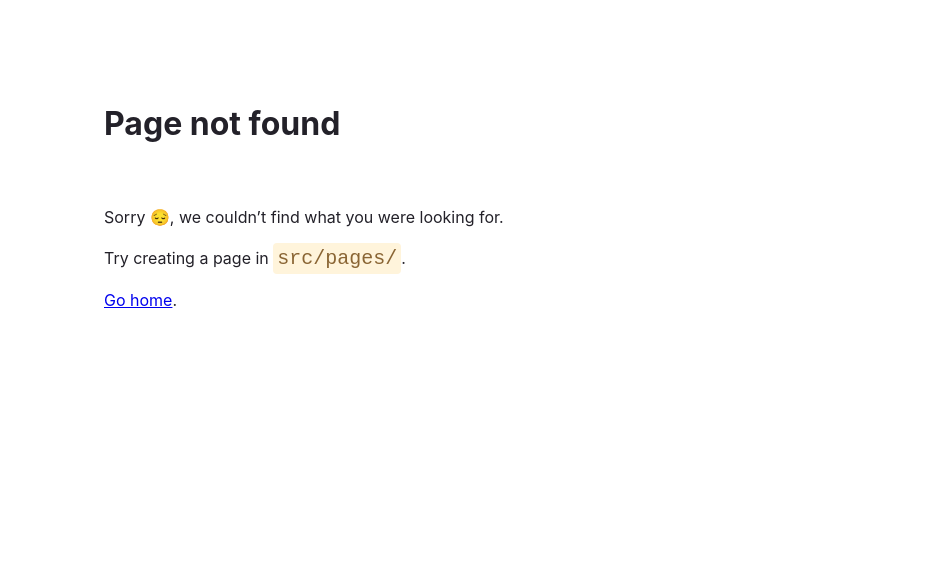
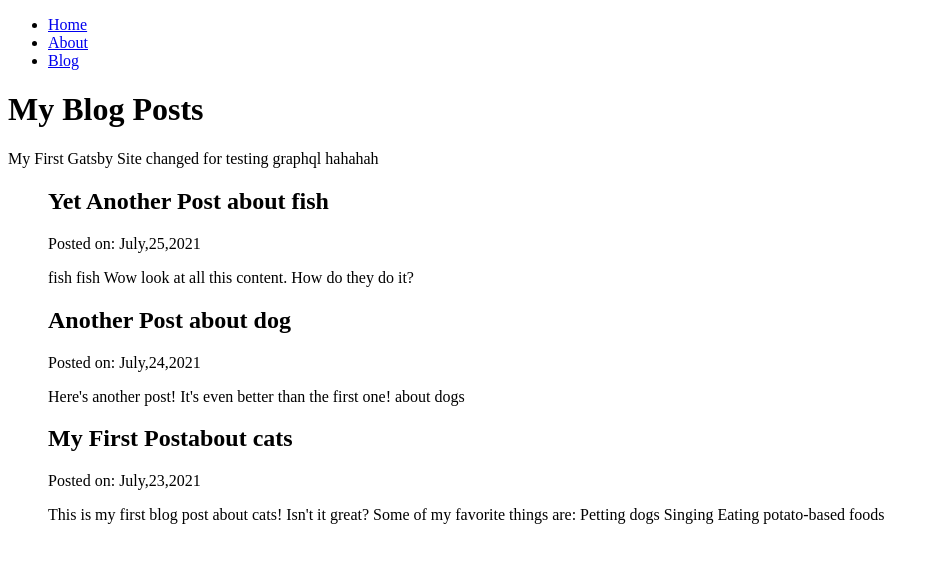
Before and after one commit to yibingchendrukwerkdeal/my-first-gatsby-site, a Gatsby site: page /blog in a window 1280 px wide. Before the commit this address had no page. Shown: the whole page, without its empty margins (0-939 px from the left). Built offline with nearby package versions, Linux system fonts and the light colour scheme; Gatsby itself is replaced by a stand-in of ours.

Commit message:
finished gatsby tutorial part 5, worked on getting data out of the data layer, gatsby-source-filesystem plugin, transformer plugin and MDX etc.

```diff
--- /dev/null
+++ b/blog/cat.mdx
@@ -0,0 +1,13 @@
+---
+title: "My First Postabout cats"
+date: "2021-07-23"
+slug: "cat"
+---
+
+This is my first blog post about cats! Isn't it *great*?
+
+Some of my **favorite** things are:
+
+* Petting dogs
+* Singing
+* Eating potato-based foods
--- /dev/null
+++ b/blog/dog.mdx
@@ -0,0 +1,7 @@
+---
+title: "Another Post about dog"
+date: "2021-07-24"
+slug: "dog"
+---
+
+Here's another post! It's even better than the first one! about dogs
--- /dev/null
+++ b/blog/fish.mdx
@@ -0,0 +1,7 @@
+---
+title: "Yet Another Post about fish"
+date: "2021-07-25"
+slug: "fish"
+---
+fish fish
+Wow look at all this content. How do they do it?
--- a/gatsby-config.js
+++ b/gatsby-config.js
@@ -3,8 +3,18 @@
  */
 module.exports = {
   siteMetadata: {
-    title: `My First Gatsby Site`,
+    title: `My First Gatsby Site changed for testing graphql hahahah`,
     siteUrl: `https://www.yourdomain.tld`,
   },
-  plugins: [],
+  plugins: [
+    {
+      resolve: "gatsby-source-filesystem",
+      options: {
+        name: `blog`,
+        path: `${__dirname}/blog`,
+      }
+    },
+    "gatsby-plugin-mdx",
+
+  ],
 }
--- a/package.json
+++ b/package.json
@@ -14,7 +14,10 @@
     "clean": "gatsby clean"
   },
   "dependencies": {
+    "@mdx-js/react": "^2.3.0",
     "gatsby": "^5.7.0",
+    "gatsby-plugin-mdx": "^5.8.0",
+    "gatsby-source-filesystem": "^5.7.0",
     "react": "^18.2.0",
     "react-dom": "^18.2.0"
   }
--- a/src/components/layout.js
+++ b/src/components/layout.js
@@ -1,24 +1,40 @@
 import * as React from 'react'
 import { Link } from 'gatsby'
+import { useStaticQuery, graphql } from 'gatsby';
+import {
+  //need to catch up with skipped tutorials on how this varialble name is formatted
+  siteTitle,
+} from './layout.module.css'
+
 
 const Layout = ({ pageTitle, children }) => {
+
+  const data=useStaticQuery(graphql`
+  query {
+      site {
+        siteMetadata {
+          title
+        }
+      }
+    }
+    `)
+
   return (
     <div>
-
 
       <nav>
         <ul>
           <li><Link to="/">Home</Link></li>
           <li><Link to="/about">About</Link></li>
+          <li><Link to="/blog">Blog</Link></li>
         </ul>
       </nav>
 
-
       <main>
         <h1>{pageTitle}</h1>
+        <header className={siteTitle}>{data.site.siteMetadata.title}</header>
         {children}
       </main>
-
 
     </div>
   )
--- /dev/null
+++ b/src/components/layout.module.css
@@ -0,0 +1,8 @@
+/* ... your existing styles */
+
+.site-title {
+    font-size: 3rem;
+    color: gray;
+    font-weight: 700;
+    margin: 3rem 0;
+  }
--- /dev/null
+++ b/src/components/seo.js
@@ -0,0 +1,20 @@
+import * as React from 'react'
+import { graphql, useStaticQuery } from 'gatsby'
+
+const Seo = ({ title }) => {
+  const data = useStaticQuery(graphql`
+    query {
+      site {
+        siteMetadata {
+          title
+        }
+      }
+    }
+  `)
+
+  return (
+    <title>{title} | {data.site.siteMetadata.title}</title>
+  )
+}
+
+export default Seo
--- a/src/pages/about.js
+++ b/src/pages/about.js
@@ -1,21 +1,32 @@
 // Step 1: Import React
 import * as React from 'react'
 import { Link } from 'gatsby'
+import Layout from "../components/layout"
+import Seo from '../components/seo'
 
 // Step 2: Define your component
 const AboutPage = () => (
-    <main>
-      <h1>About Me</h1>
-      <Link to='/'>home</Link>
-      <p>Hi there! I'm the proud creator of this site, which I built with Gatsby.</p>
+    // <main>
+    //   <h1>About Me</h1>
+    //   <Link to='/'>home</Link>
+    //   <p>Hi there! I'm the proud creator of this site, which I built with Gatsby.</p>
+    //   <h1>Favorite food </h1>
+    //   <p>sushi sushi sushi sushi </p>
+    //   <h1>next vacation destination</h1>
+    //   <p>poland</p>
+    // </main>
+    <Layout pageTitle="about me">
+        <p>Hi there! I'm the proud creator of this site, which I built with Gatsby.</p>
       <h1>Favorite food </h1>
       <p>sushi sushi sushi sushi </p>
-      <h1>next vacation destination</h1>
+       <h1>next vacation destination</h1>
       <p>poland</p>
-    </main>
+    </Layout>
+
+
 )
 
-export const Head=()=><title>About me</title>
+export const Head = () => <Seo title="About Me" />
 
 
 // Step 3: Export your component
--- /dev/null
+++ b/src/pages/blog.js
@@ -0,0 +1,64 @@
+import * as React from 'react'
+import Layout from '../components/layout'
+import Seo from '../components/seo'
+import { graphql } from 'gatsby'
+
+
+const BlogPage = ({data}) => {
+  return (
+    <Layout pageTitle="My Blog Posts">
+      <ul>
+        {
+          //iterate over nodes and then return list item for every node visited
+          data.allMdx.nodes.map(node=>(
+
+
+
+              /* <li >
+                <h1>{node.frontmatter.title}</h1>
+                <br/>
+                {node.frontmatter.date}
+                <br/>
+                  {node.excerpt}
+              </li> */
+
+
+              <article key={node.id}>
+                <h2>{node.frontmatter.title}</h2>
+                <p>Posted on: {node.frontmatter.date}</p>
+                <p>{node.excerpt}</p>
+              </article>
+
+
+          ))
+        }
+      </ul>
+    </Layout>
+  )
+}
+
+export const Head = () => <Seo title="My Blog Posts" />
+
+export const query=graphql`query  {
+  allMdx(sort: {frontmatter: {date: DESC}}) {
+    nodes {
+      frontmatter {
+        date(formatString: "MMMM,D,YYYY")
+        title
+      }
+      id
+      excerpt
+    }
+  }
+}`
+
+// export const query=graphql`
+// query {
+//   allFile {
+//     nodes {
+//       name
+//     }
+//   }
+// }`
+
+export default BlogPage
```
Also changed, not shown: src/pages/index.js (+18 -7 lines), 4 other files.
